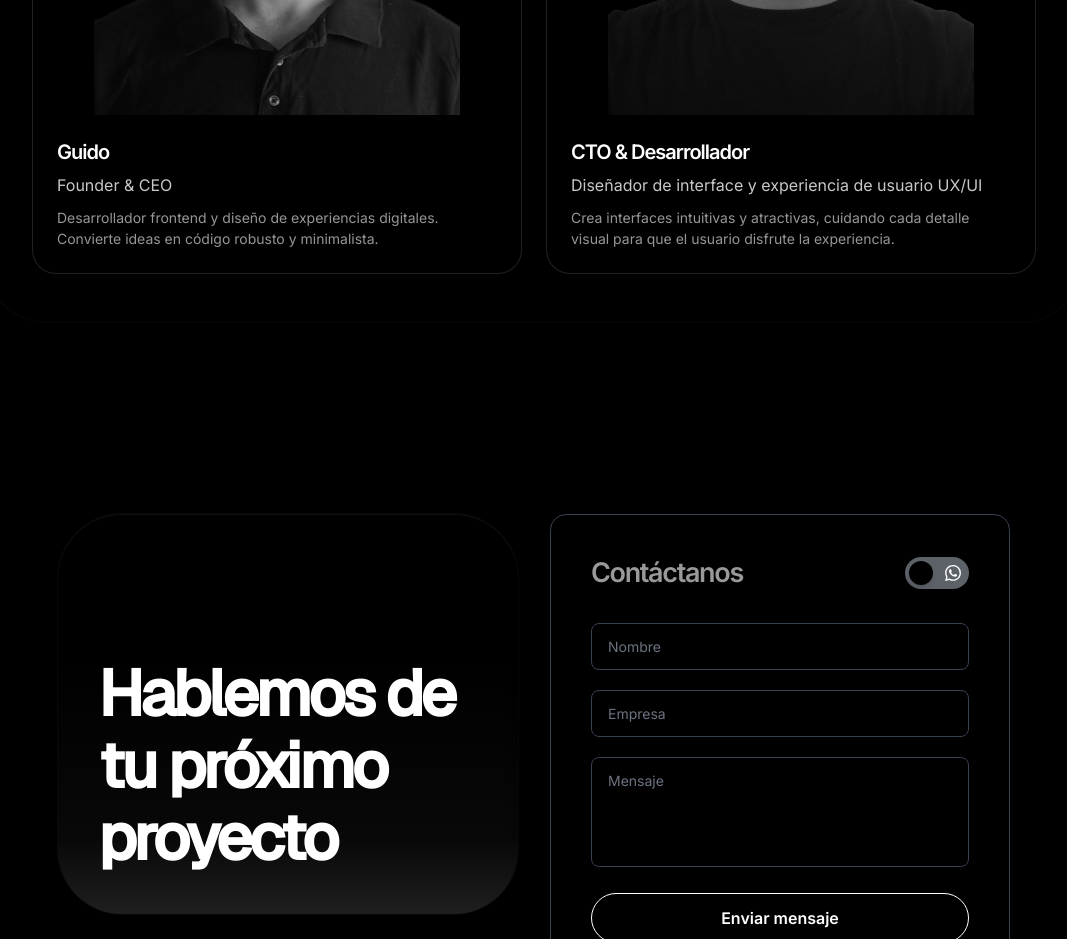
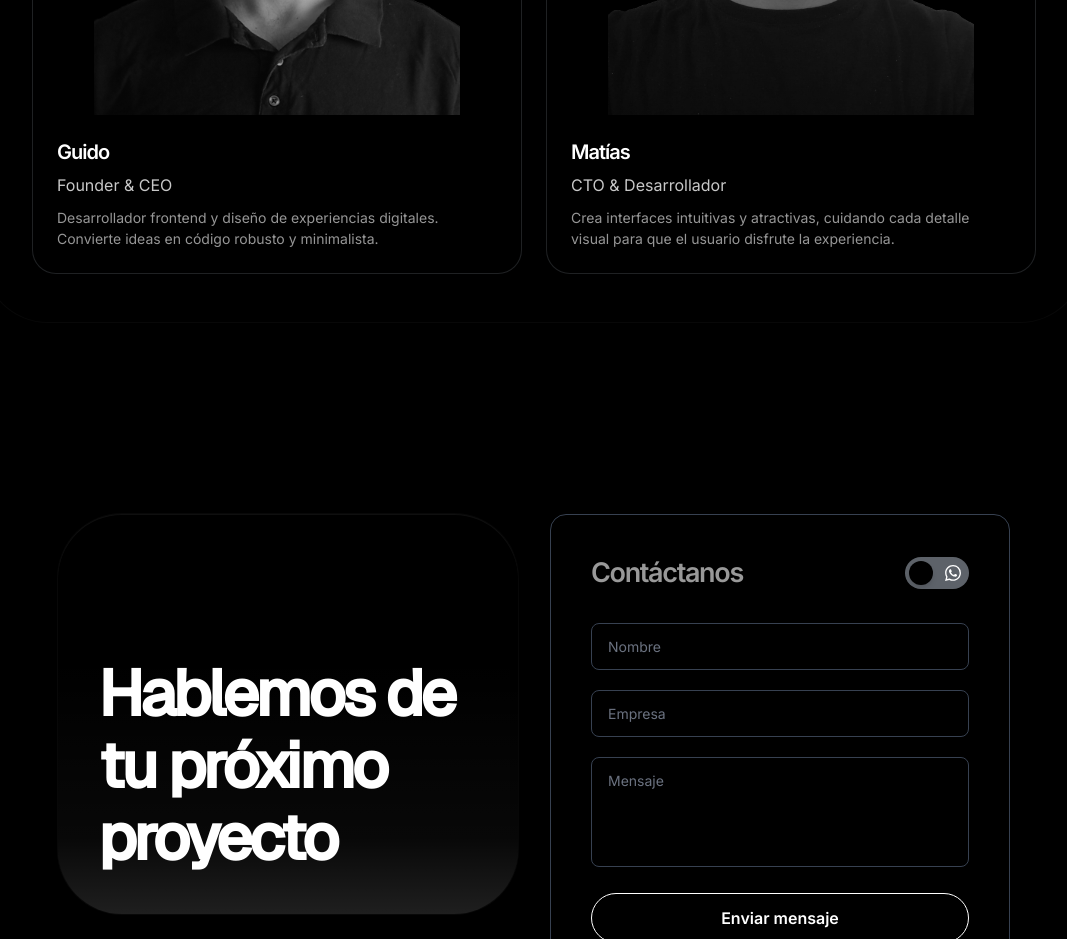
Before and after one commit to HrodricStudios/HrodricStudios, a React (Vite) app: page / in a window 1280 px wide. Shown: the part 3060-3999 px from the top of the page, without its empty margins (106-1173 px from the left). Built offline with nearby package versions, Linux system fonts and the light colour scheme.

Commit message:
Fix Nosotros texto Matias

```diff
--- a/src/components/Nosotros.jsx
+++ b/src/components/Nosotros.jsx
@@ -118,7 +118,7 @@ export default function Nosotros() {
               <div className="aspect-[4/5] relative overflow-hidden mx-auto" style={{ maxWidth: '75%' }}>
                 <img
                   src="/images/us2.png"
-                  alt="Equipo"
+                  alt="Matias"
                   className="w-full h-full object-cover transition-all duration-700 grayscale group-hover:grayscale-0 group-hover:scale-105"
                 />
                 <div className="absolute inset-0 bg-gradient-to-t from-black/40 to-transparent pointer-events-none" />
@@ -136,7 +136,7 @@ export default function Nosotros() {
                     WebkitFontSmoothing: 'antialiased',
                   }}
                 >
-                  CTO & Desarrollador
+                  Matías
                 </h3>
                 <p
                   className="mt-2"
@@ -148,7 +148,7 @@ export default function Nosotros() {
                     color: 'rgb(200,200,200)',
                   }}
                 >
-                  Diseñador de interface y experiencia de usuario UX/UI
+                  CTO & Desarrollador
                 </p>
                 <p
                   className="mt-2"
```
